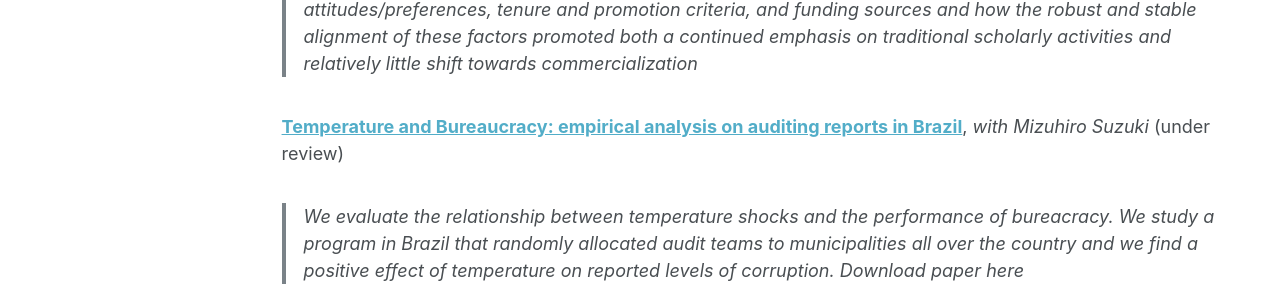
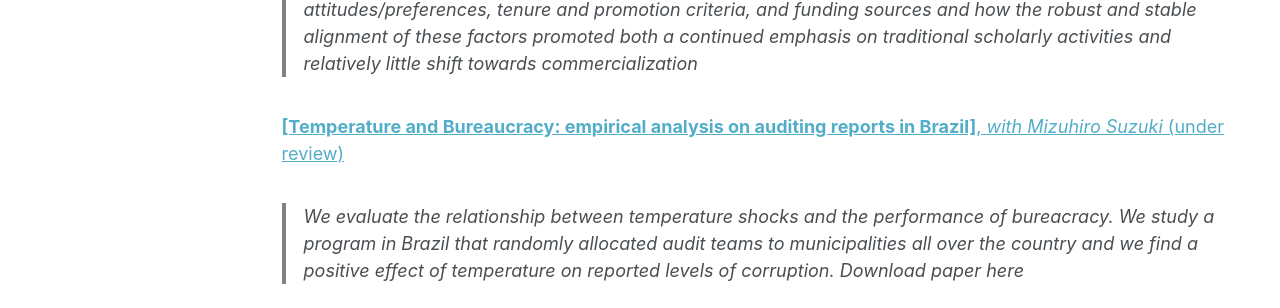
Before and after one commit to anapmelo/anapmelo.github.io, a Jekyll site: the page built from _pages/publications.md, in a window 1280 px wide. Shown: the part 741-1049 px from the top of the page. Built offline with Jekyll 4.4.1, drawn with Linux system fonts in a browser that asks for light colours; part of the change alters nothing that is shown.

```diff
--- a/_pages/publications.md
+++ b/_pages/publications.md
@@ -17,7 +17,7 @@ author_profile: false
 **The Enduring Pursuit of Public Science at US Land Grant Universities**, _with Bradford L. Barham and Jeremy Foltz_ (under review)
 > This article exploits 4 waves of representative, random-sample survey evidence from agricultural and life science faculty at the 52 major US land grant universities, spanning 1989-2015, to examine faculty attitudes/preferences, tenure and promotion criteria, and funding sources and how the robust and stable alignment of these factors promoted both a continued emphasis on traditional scholarly activities and relatively little shift towards commercialization
 
-**[Temperature and Bureaucracy: empirical analysis on auditing reports in Brazil](http://anapmelo.github.io/files/manuscript_MM.pdf)**, _with Mizuhiro Suzuki_ (under review)
+<a href="http://anapmelo.github.io/files/manuscript_MM.pdf"> **[Temperature and Bureaucracy: empirical analysis on auditing reports in Brazil]**, _with Mizuhiro Suzuki_ (under review)
 > We evaluate the relationship between temperature shocks and the performance of bureacracy. We study a program in Brazil that randomly allocated audit teams to municipalities all over the country and we find a positive effect of temperature on reported levels of corruption.
 > Download paper here
 
```
